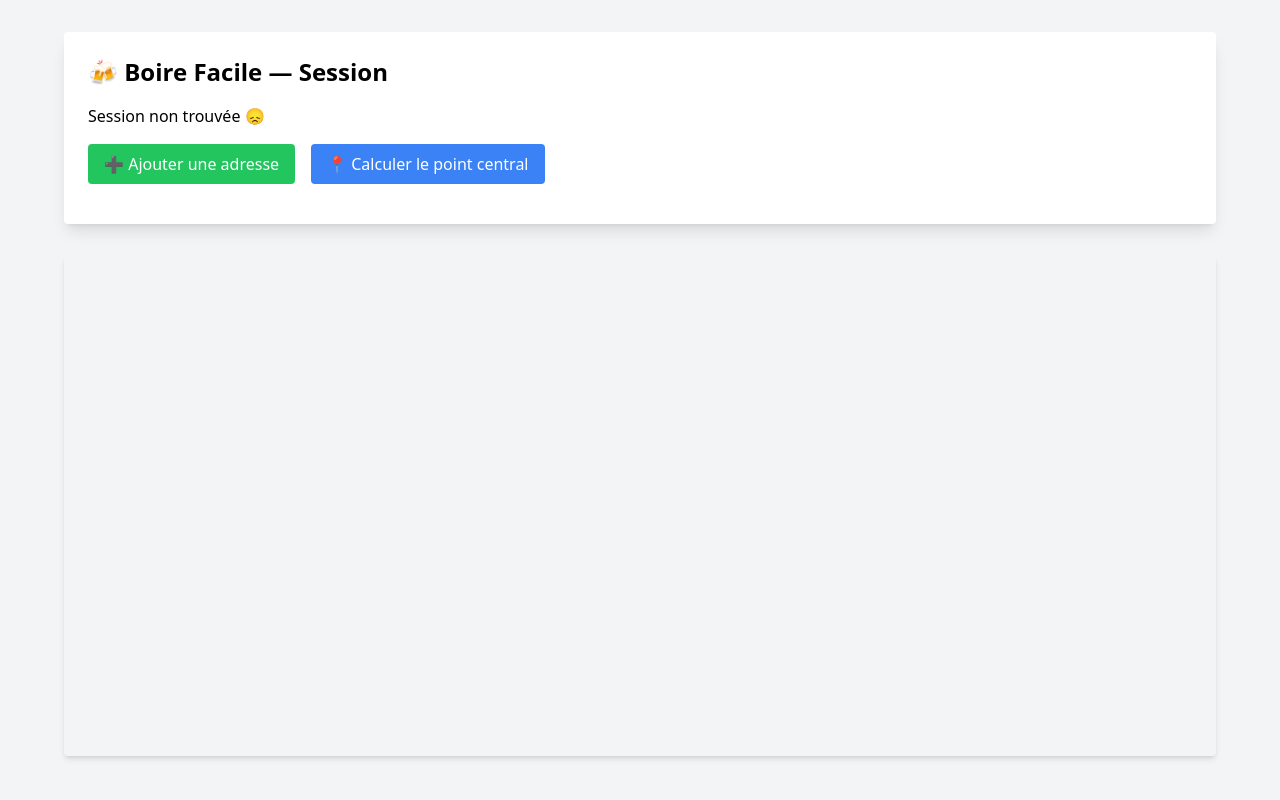
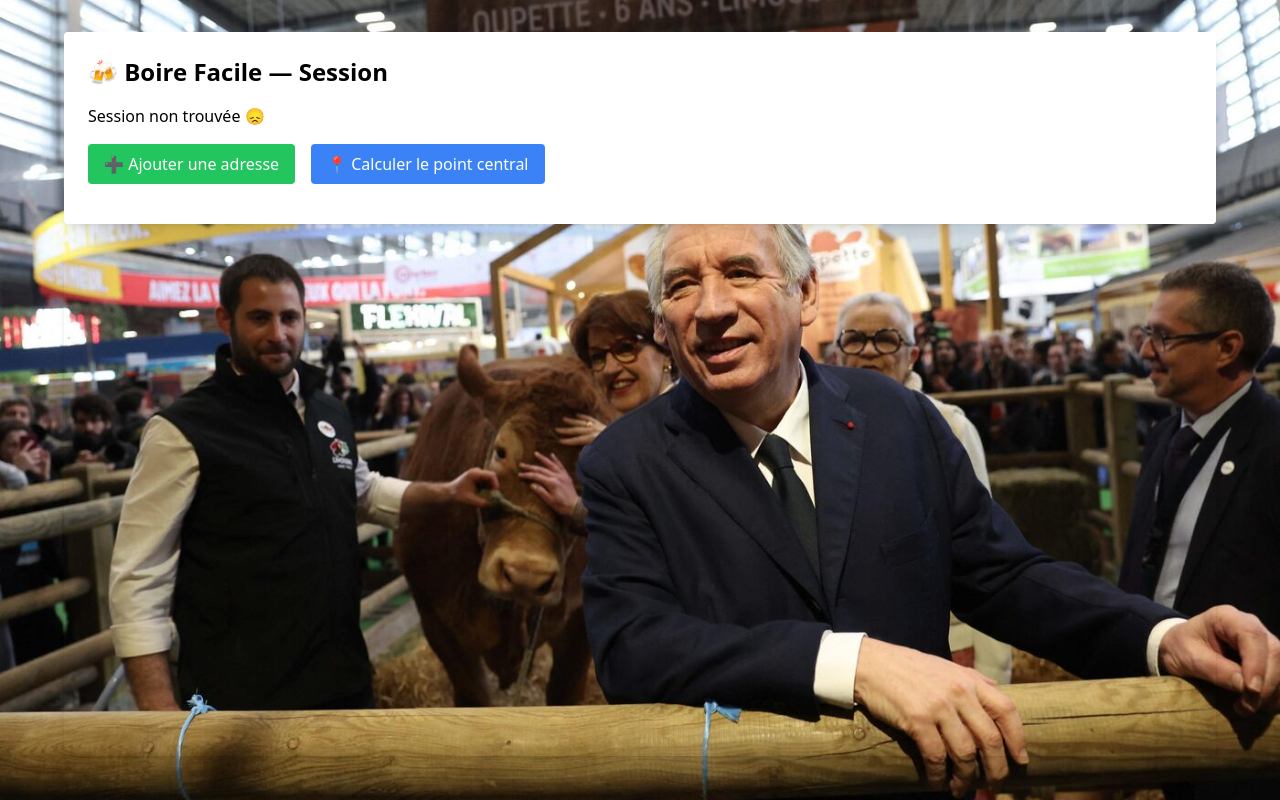
Before and after one commit to CaluGl/boire-facile-frontend, a plain HTML site: page session.html in a window 1280 px wide. Drawn offline with nearby package versions, Linux system fonts and the light colour scheme; no server answers.

Commit message:
Update session.html

```diff
--- a/session.html
+++ b/session.html
@@ -12,8 +12,10 @@
     <script src="https://unpkg.com/leaflet@1.9.4/dist/leaflet.js"></script>
   </head>
   <body
-    class="bg-gray-100 min-h-screen flex flex-col items-center justify-start p-4 sm:p-8 space-y-8"
-  >
+  class="min-h-screen flex flex-col items-center justify-start p-4 sm:p-8 space-y-8 bg-cover bg-center"
+  style="background-image: url('./photo.jpg');"
+>
+
     <div class="bg-white shadow-lg rounded p-4 sm:p-6 max-w-6xl w-full">
       <h1 class="text-2xl font-bold mb-4">🍻 Boire Facile — Session</h1>
       <p class="mb-4" id="session-id">Chargement de la session...</p>
```
